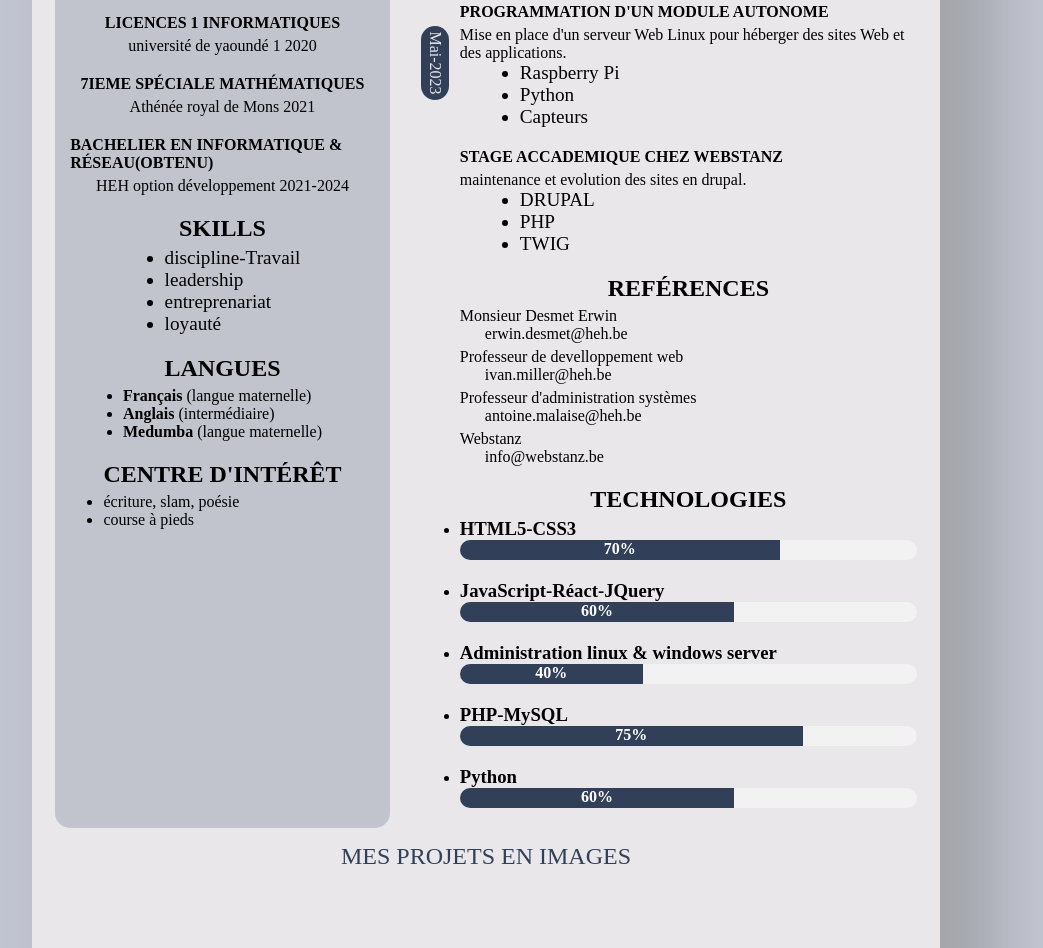
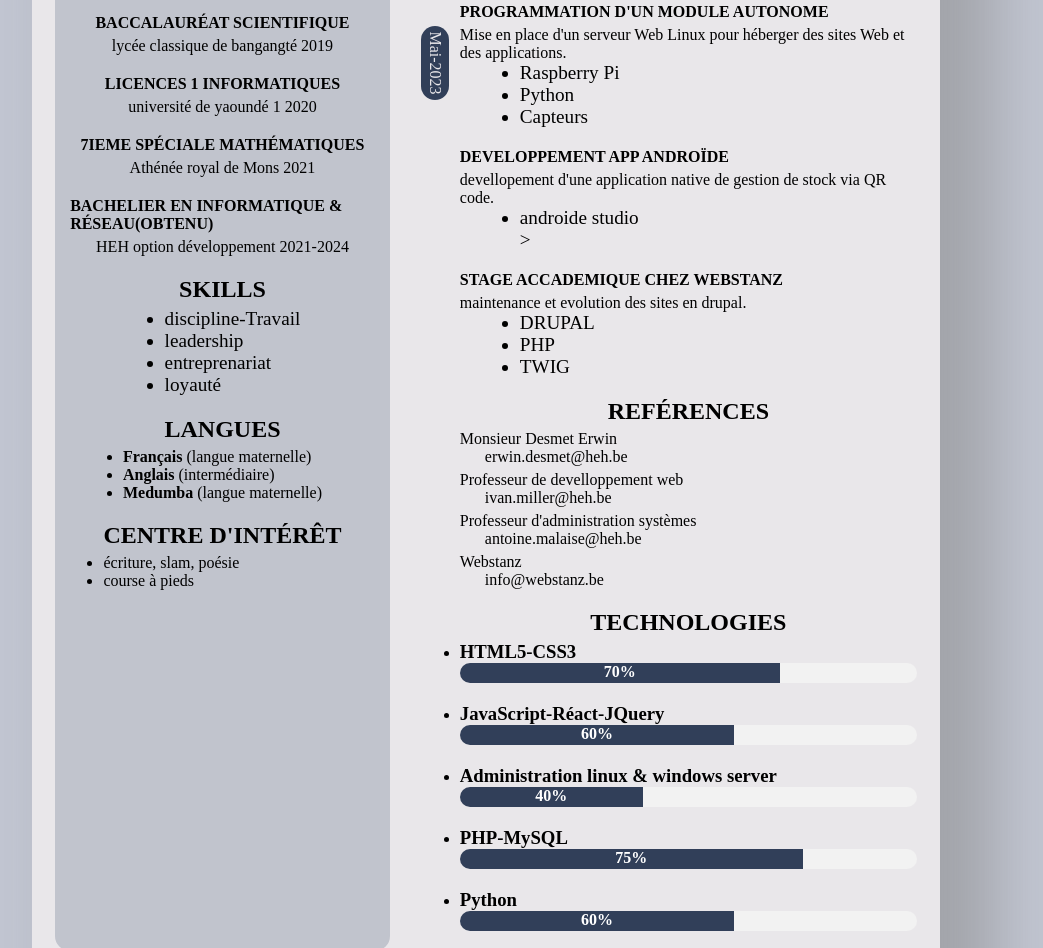
Before and after one commit to desmazer123/desmazer123.github.io, a plain HTML site: page index.html in a window 1280 px wide. Shown: the part 889-1837 px from the top of the page, without its empty margins (154-1197 px from the left). Drawn offline with Linux system fonts and the light colour scheme.

Commit message:
Update index.html

```diff
--- a/index.html
+++ b/index.html
@@ -33,7 +33,7 @@
             <a href="#"><i class="fa fa-car"></i>permis B provisoire</a>
         </section>
       </header>
-        <h2 class="lookingfor">Desmon is currently looking for an internship</h2>
+        <h2 class="lookingfor displayno">Desmon is currently looking for an internship</h2>
       <article id="contenu">
         <h2 class="cache"> recherche de stage</h2>
         <section class="left">
@@ -136,6 +136,16 @@
                     <li>Capteurs</li>
                 </ul>
             </article>
+            <article class="content">
+                <h4>developpement app androïde</h4>
+                <p>
+                   devellopement d'une application native de gestion de stock via QR code.
+                </p>
+                <ul class="two">
+                    <li>androide studio</li>
+                    >
+                </ul>
+            </article>
              <article class="content">
                 <h4>Stage accademique chez WEBSTANZ</h4>
                 <p>
@@ -206,6 +216,7 @@
             <img src="./img/gestionTfe.jpeg" alt="depots de TFE">
             <img src="./img/scrumPi.jpeg" alt="gestion de projet">
             <img src="./img/serveur.jpeg" alt="serveur almalinux">
+            <img src="./img/appmobile.jpeg" alt="application mobile gestion de stock">
         </div>
 
     </main>
@@ -215,7 +226,7 @@
             let slideIndex = 0;
             let slides = $('.slider img');
             let totalSlides = slides.length;
-            let titles = ['Xequa services', 'Application de dépot de TFE', 'Méthodologie agile scrum', ' Configuration de Serveur linux' ];
+            let titles = ['Xequa services', 'Application de dépot de TFE', 'Méthodologie agile scrum', ' Configuration de Serveur linux', 'application mobile Gestion de stock' ];
 
             function showSlide(index) {
               slides.removeClass('active');
```
